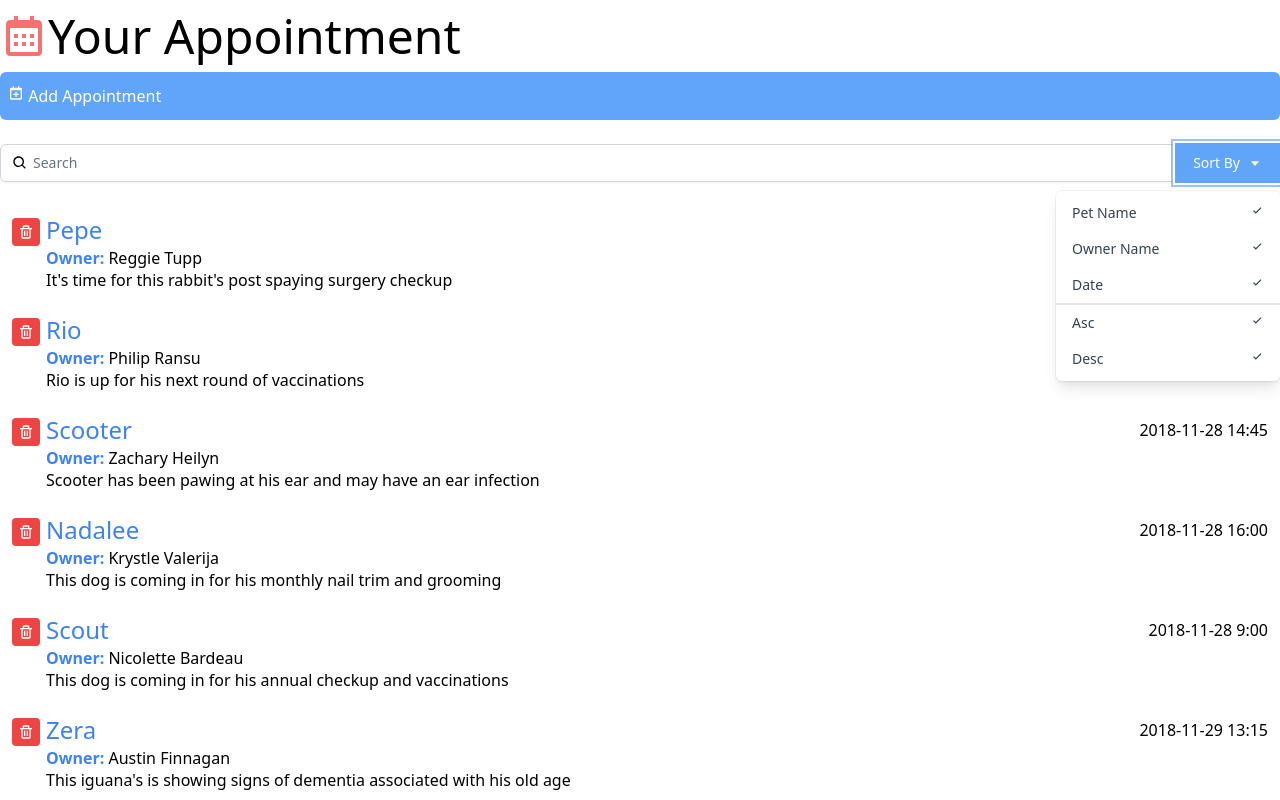
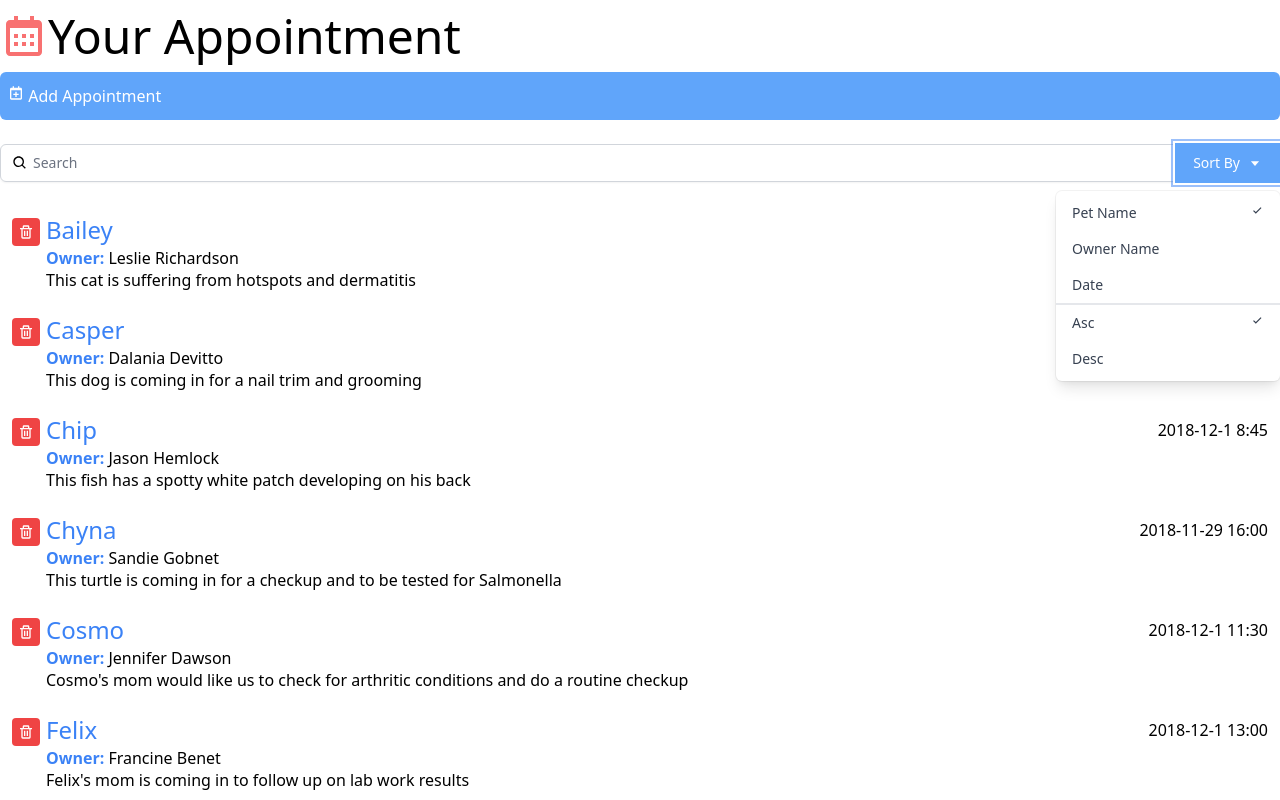
Before and after one commit to soleymaniyasaman/tailwind-interface, a React (Create React App) app: page / in a window 1280 px wide. Both pictures are taken after a click on the button "Sort By". Shown: the top 800 px of the page. Built offline with nearby package versions, Linux system fonts and the light colour scheme.

Commit message:
add searching and sorting function to search box

```diff
--- a/src/App.js
+++ b/src/App.js
@@ -6,7 +6,21 @@ import { useState, useEffect, useCallback } from "react";
 
 function App() {
   const [appointmentList, setAppointmentList] = useState([]);
+  const [query, setQuery] = useState('');
 
+  const [orderBy, setOrderBy] = useState("asc");
+  const [sortBy, setSortBy] = useState("petName");
+
+  const filterAppointment = appointmentList.filter(appointment => {
+    return (
+      appointment.petName.toLowerCase().includes(query.toLowerCase()) ||
+      appointment.ownerName.toLowerCase().includes(query.toLowerCase()) ||
+      appointment.aptNotes.toLowerCase().includes(query.toLowerCase())
+    )
+  }).sort((a, b) => {
+    let order = orderBy === "asc" ? 1 : -1
+    return a[sortBy].toLowerCase() < b[sortBy].toLowerCase() ? -1 * order : 1 * order
+  })
   const fetchData = useCallback(() => {
     fetch('./data.json')
       .then(response => response.json())
@@ -24,8 +38,14 @@ function App() {
         Your Appointment
       </h1>
       <AddAppointment />
-      <Search />
-      {appointmentList.map(appointment => (
+      <Search query={query}
+        onQueryChange={myQuery => setQuery(myQuery)}
+        sortBy={sortBy}
+        onSortByChange={mySort => setSortBy(mySort)}
+        orderBy={orderBy}
+        onOrderByChange={myOrder => setOrderBy(myOrder)}
+      />
+      {filterAppointment.map(appointment => (
         <AppointmentInfo key={appointment.id} appointment={appointment}
           onDeleteAppointment={(appointmentId) => {
             setAppointmentList(appointmentList.filter(appointment => appointment.id !== appointmentId))
--- a/src/components/Search.js
+++ b/src/components/Search.js
@@ -1,7 +1,7 @@
 import { useState } from 'react';
 import { BiSearch, BiCaretDown, BiCheck } from 'react-icons/bi'
 
-const DropDown = ({ toggle }) => {
+const DropDown = ({ toggle, sortBy, onSortByChange, orderBy, onOrderByChange }) => {
     if (!toggle) {
         return null;
     }
@@ -9,26 +9,26 @@ const DropDown = ({ toggle }) => {
         <div className="origin-top-right absolute right-0 mt-2 w-56
       rounded-md shadow-lg bg-white ring-1 ring-black ring-opacity-5">
             <div className="py-1" role="menu" aria-orientation="vertical" aria-labelledby="options-menu">
-                <div
+                <div onClick={() => onSortByChange('petName')}
                     className="px-4 py-2 text-sm text-gray-700 hover:bg-gray-100 hover:text-gray-900 flex justify-between cursor-pointer"
-                    role="menuitem">Pet Name <BiCheck /></div>
-                <div
+                    role="menuitem">Pet Name {sortBy === 'petName' && <BiCheck />}</div>
+                <div onClick={() => onSortByChange('ownerName')}
                     className="px-4 py-2 text-sm text-gray-700 hover:bg-gray-100 hover:text-gray-900 flex justify-between cursor-pointer"
-                    role="menuitem">Owner Name  <BiCheck /></div>
-                <div
+                    role="menuitem">Owner Name  {sortBy === 'ownerName' && <BiCheck />}</div>
+                <div onClick={() => onSortByChange('aptDate')}
                     className="px-4 py-2 text-sm text-gray-700 hover:bg-gray-100 hover:text-gray-900 flex justify-between cursor-pointer"
-                    role="menuitem">Date <BiCheck /></div>
-                <div
+                    role="menuitem">Date {sortBy === 'aptDate' && <BiCheck />}</div>
+                <div onClick={() => onOrderByChange('asc')}
                     className="px-4 py-2 text-sm text-gray-700 hover:bg-gray-100 hover:text-gray-900 flex justify-between cursor-pointer border-gray-1 border-t-2"
-                    role="menuitem">Asc <BiCheck /></div>
-                <div
+                    role="menuitem">Asc {orderBy === 'asc' && <BiCheck />}</div>
+                <div onClick={() => onOrderByChange('desc')}
                     className="px-4 py-2 text-sm text-gray-700 hover:bg-gray-100 hover:text-gray-900 flex justify-between cursor-pointer"
-                    role="menuitem">Desc <BiCheck /></div>
+                    role="menuitem">Desc {orderBy === 'desc' && <BiCheck />}</div>
             </div>
         </div>
     )
 }
-const Search = () => {
+const Search = ({ query, onQueryChange, sortBy, onSortByChange, orderBy, onOrderByChange }) => {
     const [toggleDropDown, setToggleDropDown] = useState(false);
     return (
         <div className="py-5">
@@ -37,7 +37,8 @@ const Search = () => {
                     <BiSearch />
                     <label htmlFor="query" className="sr-only" />
                 </div>
-                <input type="text" name="query" id="query" value=""
+                <input type="text" name="query" id="query" value={query}
+                    onChange={event => onQueryChange(event.target.value)}
                     className="pl-8 rounded-md focus:ring-indigo-500 focus:border-indigo-500 block w-full sm:text-sm border-gray-300" placeholder="Search" />
                 <div className="absolute inset-y-0 right-0 flex items-center">
                     <div>
@@ -47,7 +48,13 @@ const Search = () => {
                             className="justify-center px-4 py-2 bg-blue-400 border-2 border-blue-400 text-sm text-white hover:bg-blue-700 focus:outline-none focus:ring-2 focus:ring-offset-2 flex items-center" id="options-menu" aria-haspopup="true" aria-expanded="true">
                             Sort By <BiCaretDown className="ml-2" />
                         </button>
-                        <DropDown toggle={toggleDropDown} />
+                        <DropDown
+                            toggle={toggleDropDown}
+                            sortBy={sortBy}
+                            onSortByChange={mySort => onSortByChange(mySort)}
+                            orderBy={orderBy}
+                            onOrderByChange={myOrder => onOrderByChange(myOrder)}
+                        />
                     </div>
                 </div>
             </div>
```
